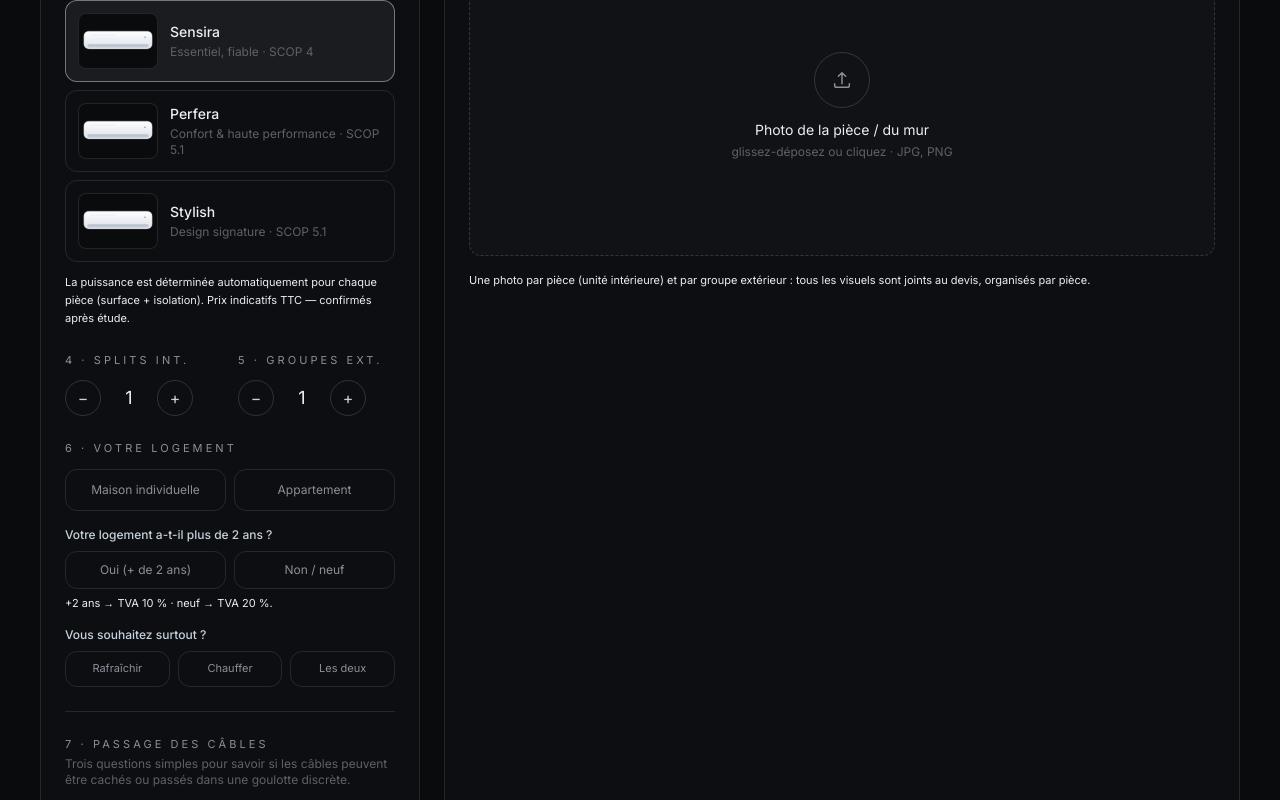
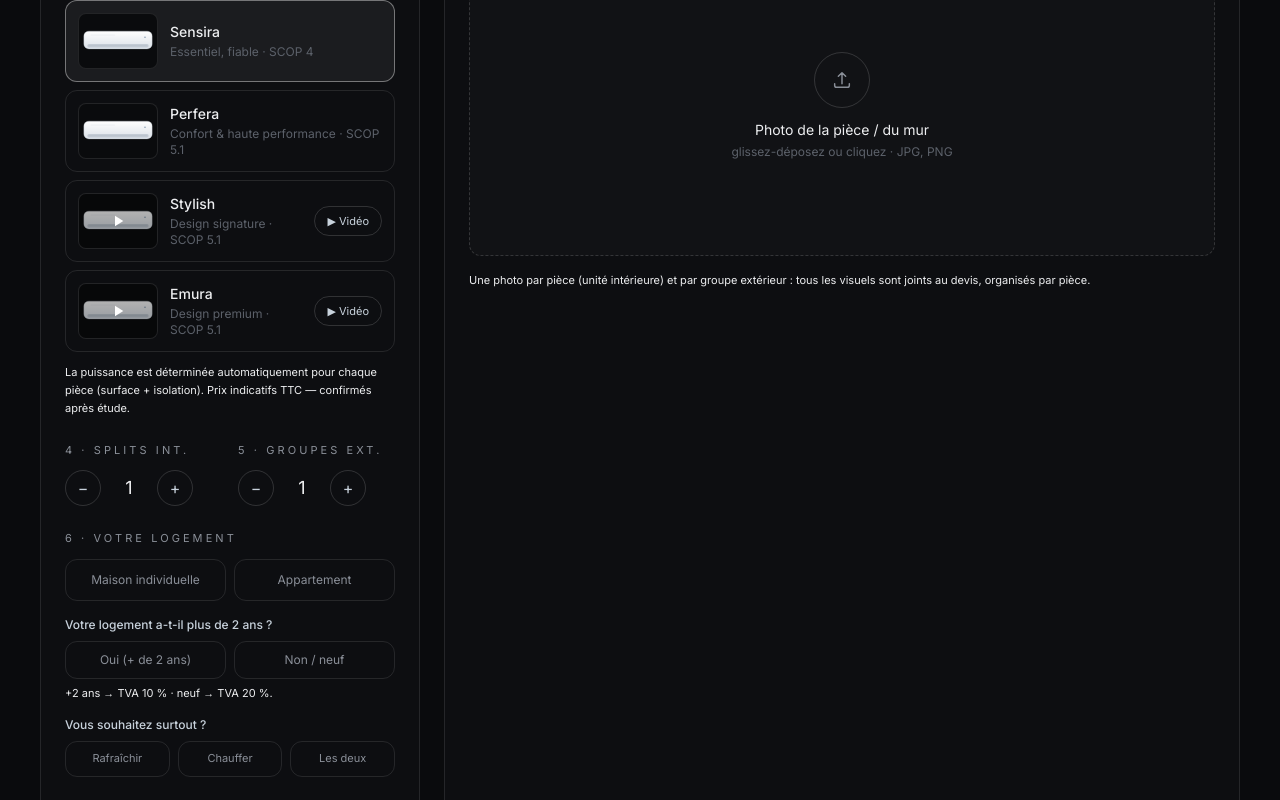
Before and after one commit to natanelbensimhon-del/groupe-obsidian, a Next.js app: page /climatisation in a window 1280 px wide. Shown: the part 1842-2642 px from the top of the page. Built offline with nearby package versions, Linux system fonts and the light colour scheme; a web font is replaced by a local one.

Commit message:
Climatisation: video produit par gamme en lightbox integree (YouTube nocookie, sans quitter le site) + gamme Emura

```diff
--- a/components/climatisation/Configurateur.tsx
+++ b/components/climatisation/Configurateur.tsx
@@ -194,6 +194,7 @@ export function Configurateur() {
   const [condensate, setCondensate] = useState<Condensate | null>(null);
 
   const [downloading, setDownloading] = useState(false);
+  const [videoId, setVideoId] = useState<string | null>(null);
   const [aiConsent, setAiConsent] = useState(false);
   const [aiStatus, setAiStatus] = useState<"idle" | "loading" | "error">("idle");
   const [aiError, setAiError] = useState("");
@@ -518,26 +519,38 @@ export function Configurateur() {
                 {gammes.map((g) => {
                   const activeG = gamme?.id === g.id;
                   return (
-                    <button
+                    <div
                       key={g.id}
+                      role="button"
+                      tabIndex={0}
                       onClick={() => setGammeId(g.id)}
+                      onKeyDown={(e) => {
+                        if (e.key === "Enter" || e.key === " ") setGammeId(g.id);
+                      }}
                       data-cursor="hover"
                       className={cn(
-                        "flex items-center gap-3 rounded-xl border p-3 text-left transition-colors",
+                        "flex cursor-pointer items-center gap-3 rounded-xl border p-3 text-left transition-colors",
                         activeG
                           ? "border-white/40 bg-white/[0.06]"
                           : "border-white/10 hover:border-white/25"
                       )}
                     >
-                      <span className="flex h-14 w-20 shrink-0 items-center justify-center overflow-hidden rounded-lg border border-white/10 bg-obsidian-900">
+                      <span className="relative flex h-14 w-20 shrink-0 items-center justify-center overflow-hidden rounded-lg border border-white/10 bg-obsidian-900">
                         {/* eslint-disable-next-line @next/next/no-img-element */}
                         <img
                           src={g.photo || defaultUnitImage()}
                           alt={g.name}
                           className="h-full w-full object-contain p-1"
                         />
+                        {g.videoId && (
+                          <span className="pointer-events-none absolute inset-0 flex items-center justify-center bg-black/30">
+                            <svg width="18" height="18" viewBox="0 0 24 24" fill="white">
+                              <path d="M8 5v14l11-7z" />
+                            </svg>
+                          </span>
+                        )}
                       </span>
-                      <span className="min-w-0">
+                      <span className="min-w-0 flex-1">
                         <span className="block text-sm font-medium text-ash-100">
                           {g.name}
                         </span>
@@ -546,7 +559,19 @@ export function Configurateur() {
                           {g.scop ? ` · SCOP ${g.scop}` : ""}
                         </span>
                       </span>
-                    </button>
+                      {g.videoId && (
+                        <button
+                          onClick={(e) => {
+                            e.stopPropagation();
+                            setVideoId(g.videoId!);
+                          }}
+                          data-cursor="hover"
+                          className="shrink-0 rounded-full border border-white/15 px-3 py-1.5 text-[11px] text-ash-200 transition-colors hover:border-white/40 hover:text-white"
+                        >
+                          ▶ Vidéo
+                        </button>
+                      )}
+                    </div>
                   );
                 })}
               </div>
@@ -1128,6 +1153,37 @@ export function Configurateur() {
           </div>
         </div>
       </div>
+
+      {/* Lightbox vidéo (lecteur intégré, sans quitter le site) */}
+      {videoId && (
+        <div
+          className="fixed inset-0 z-[100] flex items-center justify-center bg-black/80 p-4 backdrop-blur-sm"
+          onClick={() => setVideoId(null)}
+        >
+          <div
+            className="relative w-full max-w-3xl"
+            onClick={(e) => e.stopPropagation()}
+          >
+            <button
+              onClick={() => setVideoId(null)}
+              aria-label="Fermer la vidéo"
+              className="absolute -top-10 right-0 flex h-9 w-9 items-center justify-center rounded-full border border-white/20 text-white hover:bg-white/10"
+              data-cursor="hover"
+            >
+              ✕
+            </button>
+            <div className="relative overflow-hidden rounded-2xl border border-white/10 bg-black pt-[56.25%]">
+              <iframe
+                className="absolute inset-0 h-full w-full"
+                src={`https://www.youtube-nocookie.com/embed/${videoId}?autoplay=1&rel=0&modestbranding=1`}
+                title="Vidéo produit"
+                allow="autoplay; encrypted-media; picture-in-picture"
+                allowFullScreen
+              />
+            </div>
+          </div>
+        </div>
+      )}
     </div>
   );
 }
--- a/content/climatisation.ts
+++ b/content/climatisation.ts
@@ -37,6 +37,7 @@ export type AcGamme = {
   unitImage?: string; // silhouette overlay (détourée) — sinon générique
   photo?: string; // 🖼️ photo produit de la gamme montrée au client
   // ex: "/climatisation/gammes/daikin-stylish.jpg" (à déposer dans /public)
+  videoId?: string; // 🎬 ID YouTube (vidéo lue en lightbox sur le site)
 };
 
 // ── Tarification client (forfait par unité intérieure + groupe suppl.) ──────
@@ -126,19 +127,20 @@ export const AC_GAMMES: AcGamme[] = [
   // Daikin
   { id: "daikin-sensira", brand: "Daikin", name: "Sensira", type: "mural", scop: 4.0, tagline: "Essentiel, fiable", variants: ESSENTIEL },
   { id: "daikin-perfera", brand: "Daikin", name: "Perfera", type: "mural", scop: 5.1, tagline: "Confort & haute performance", variants: CONFORT },
-  { id: "daikin-stylish", brand: "Daikin", name: "Stylish", type: "mural", scop: 5.1, tagline: "Design signature", variants: DESIGN },
+  { id: "daikin-stylish", brand: "Daikin", name: "Stylish", type: "mural", scop: 5.1, tagline: "Design signature", variants: DESIGN, videoId: "dYoO5SweWfc" },
+  { id: "daikin-emura", brand: "Daikin", name: "Emura", type: "mural", scop: 5.1, tagline: "Design premium", variants: DESIGN, videoId: "zWORzE8fiMY" },
   { id: "daikin-perfera-console", brand: "Daikin", name: "Perfera Console", type: "console", scop: 4.6, variants: CONSOLE },
   { id: "daikin-gainable", brand: "Daikin", name: "Gainable", type: "gainable", scop: 4.0, variants: GAINABLE },
   // Mitsubishi Electric
-  { id: "mitsubishi-essentiel", brand: "Mitsubishi Electric", name: "MSZ-HR (Essentiel)", type: "mural", scop: 4.0, tagline: "Essentiel", variants: ESSENTIEL },
-  { id: "mitsubishi-confort", brand: "Mitsubishi Electric", name: "MSZ-AP (Confort)", type: "mural", scop: 4.6, tagline: "Confort", variants: CONFORT },
+  { id: "mitsubishi-essentiel", brand: "Mitsubishi Electric", name: "Mural Essentiel (MSZ-HR)", type: "mural", scop: 4.0, tagline: "Essentiel", variants: ESSENTIEL, videoId: "BiHY56LKn7c" },
+  { id: "mitsubishi-compact", brand: "Mitsubishi Electric", name: "Mural Compact (MSZ-AP)", type: "mural", scop: 4.6, tagline: "Compact & confort", variants: CONFORT, videoId: "W2H-F963aSs" },
   { id: "mitsubishi-design", brand: "Mitsubishi Electric", name: "Kirigamine (Design)", type: "mural", scop: 5.2, tagline: "Design & silence", variants: DESIGN },
   { id: "mitsubishi-gainable", brand: "Mitsubishi Electric", name: "Gainable", type: "gainable", scop: 4.2, variants: GAINABLE },
   // Atlantic
   { id: "atlantic-takao", brand: "Atlantic", name: "Takao", type: "mural", scop: 4.6, tagline: "Confort", variants: CONFORT },
   { id: "atlantic-console", brand: "Atlantic", name: "Console", type: "console", scop: 4.4, variants: CONSOLE },
   // LG
-  { id: "lg-standard", brand: "LG", name: "Standard Plus", type: "mural", scop: 4.6, tagline: "Essentiel connecté", variants: ESSENTIEL },
+  { id: "lg-standard", brand: "LG", name: "Smart Inverter", type: "mural", scop: 4.6, tagline: "Essentiel connecté", variants: ESSENTIEL, videoId: "OG4rKO043Q4" },
   { id: "lg-artcool", brand: "LG", name: "Artcool", type: "mural", scop: 5.1, tagline: "Design", variants: DESIGN },
   { id: "lg-console", brand: "LG", name: "Console", type: "console", scop: 4.6, variants: CONSOLE },
   // Toshiba
```
